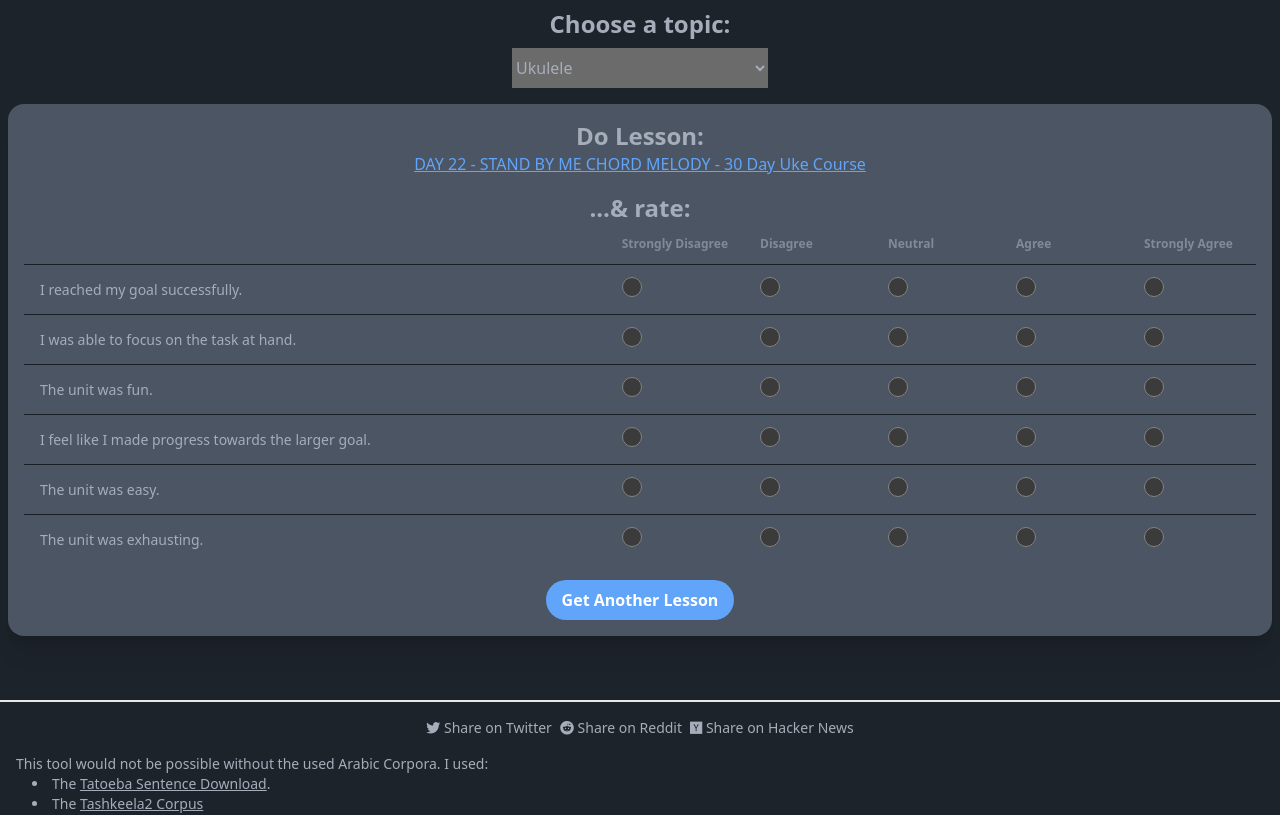
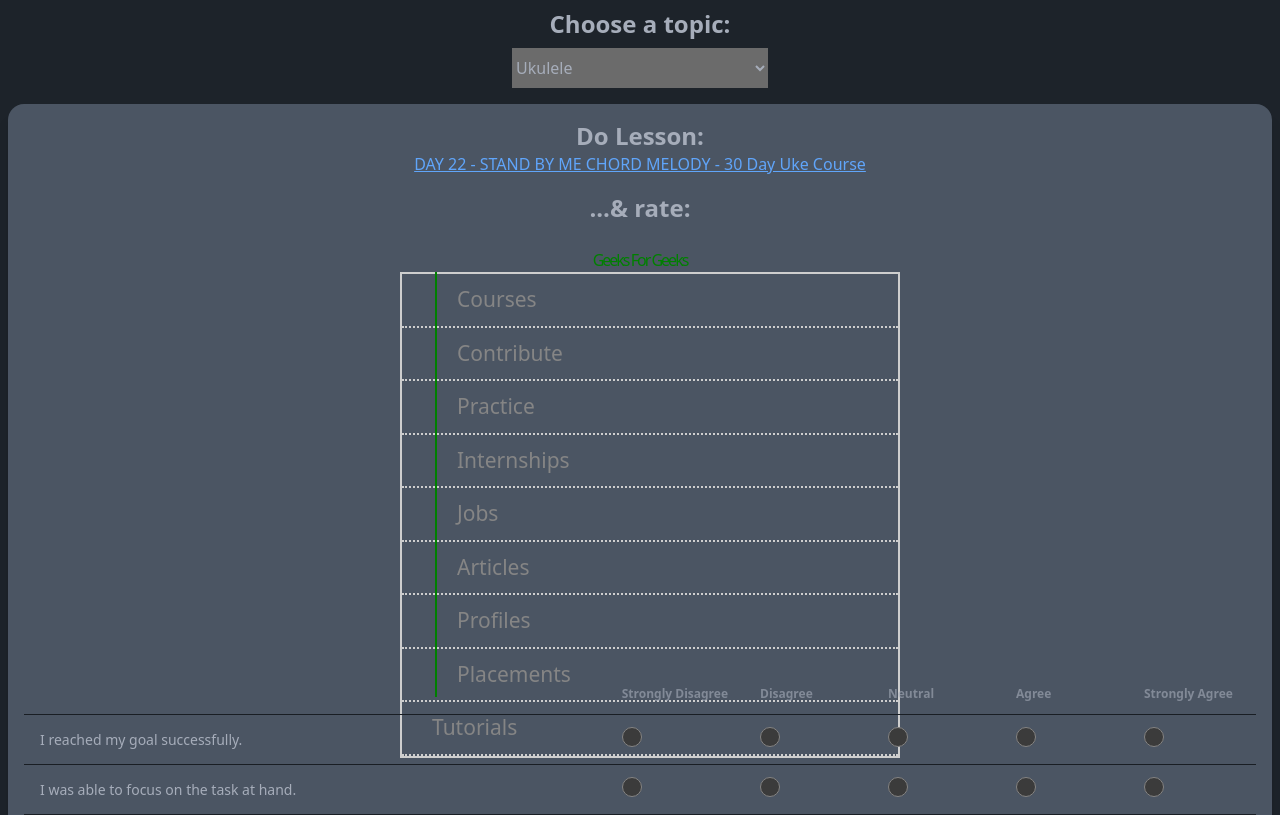
Before and after one commit to koljapluemer/dp-tool, a Vue app: page / in a window 1280 px wide. Shown: the top 815 px of the page. Built offline with nearby package versions, Linux system fonts and the light colour scheme.

Commit message:
add html placeholder for the actual notebook

```diff
--- /dev/null
+++ b/src/components/Notebook.vue
@@ -0,0 +1,56 @@
+<template>
+  <div id="notebook">
+    <br />
+    <h2>Geeks For Geeks</h2>
+    <div class="verticalLines"></div>
+    <ul class="listItemClass">
+      <li>Courses</li>
+      <li>Contribute</li>
+      <li>Practice</li>
+      <li>Internships</li>
+      <li>Jobs</li>
+      <li>Articles</li>
+      <li>Profiles</li>
+      <li>Placements</li>
+      <li>Tutorials</li>
+    </ul>
+  </div>
+</template>
+
+<style scoped>
+#notebook {
+  width: 480px;
+  height: 450px;
+  margin: 0 auto;
+}
+h2 {
+  color: green;
+  text-align: center;
+  letter-spacing: -2px;
+}
+.listItemClass {
+  color: #858585;
+  font-size: 21px;
+  padding: 0;
+  width: 500px;
+  border: 2px solid #cecece;
+}
+.listItemClass li {
+  list-style: none;
+  border-bottom: 2px dotted #cecece;
+  text-indent: 20px;
+  height: auto;
+  padding: 10px;
+}
+.listItemClass li:hover {
+  background-color: #f5f5f5;
+}
+.verticalLines {
+  width: 1px;
+  float: left;
+  height: 425px;
+  margin-left: 35px;
+  border-left: 1px solid green;
+  border-right: 1px solid green;
+}
+</style>
--- a/src/views/Game.vue
+++ b/src/views/Game.vue
@@ -156,6 +156,9 @@ const likertQuestions = [
   "The unit was easy.",
   "The unit was exhausting.",
 ];
+
+// import Notebook component
+import Notebook from "@/components/Notebook.vue";
 </script>
 
 <template>
@@ -189,6 +192,8 @@ const likertQuestions = [
     </a>
 
     <h2 class="font-bold text-2xl mt-4">...& rate:</h2>
+
+    <Notebook />
     <table class="table">
       <!-- head -->
       <thead>
```
